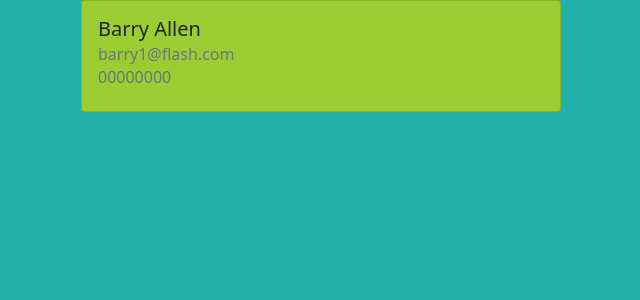
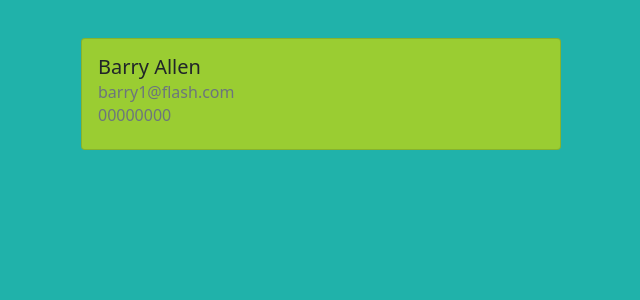
Before and after one commit to Raghav-Tiruvallur/flask-website, a Flask app: a page that uses Website/templates/profile.html in a window 1280 px wide. Shown: the part 56-356 px from the top of the page, without its empty margins (1-641 px from the left). Run offline with Flask 2, Linux system fonts and the light colour scheme; a user stored in the database is signed in; data comes from the database, SQL or seed files in the repository.

Commit message:
made some changes

```diff
--- a/Website/templates/profile.html
+++ b/Website/templates/profile.html
@@ -1,7 +1,7 @@
 {% extends "base.html"%}
 {%block title%}{{user.firstName+" "+user.lastName}}{%endblock%}
 {%block content%}
-<div class="card" style="width: 30rem;background-color:yellowgreen;align-self: center;">
+<div class="card" style="width: 30rem;background-color:yellowgreen;align-self: center;margin-top:10mm;">
     <div class="card-body">
       <h5 class="card-title">{{user.firstName + " " + user.lastName}}</h5>
       <h6 class="card-subtitle mb-2 text-muted">{{user.email}}</h6>
```
Also changed, not shown: requirements.txt (deleted, +0 -145 lines), 1 other file.
